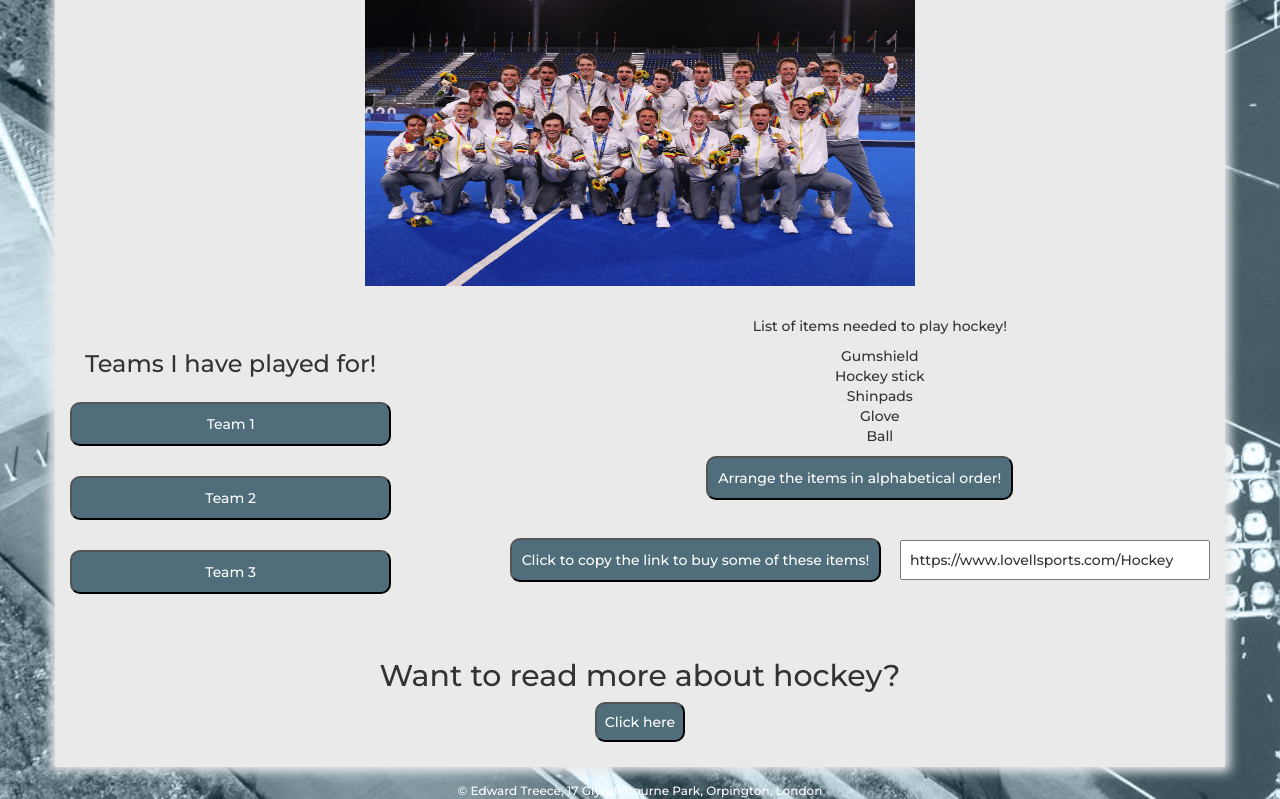
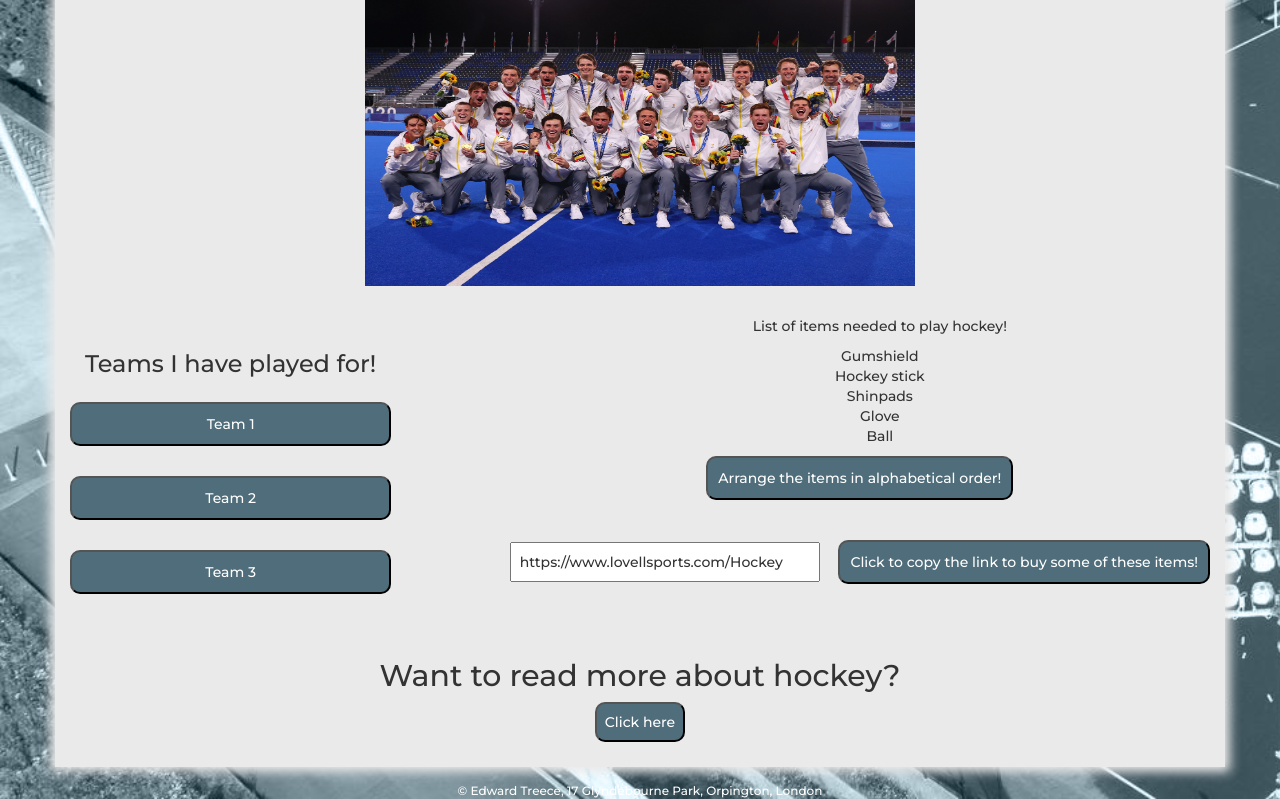
Before and after one commit to Treecey98/hockey-information-page, a plain HTML site: page hockey_page_files/index.html in a window 1280 px wide. Shown: the part 273-1072 px from the top of the page. Drawn offline with nearby package versions, Linux system fonts and the light colour scheme.

Commit message:
Changed order of button and input box
When page minimised the input is now above the button - looks better

```diff
--- a/hockey_page_files/index.html
+++ b/hockey_page_files/index.html
@@ -61,9 +61,9 @@
           <button id="alphabetical-ordering" class="">Arrange the items in alphabetical order!</button>
         </div>
         <div style="margin-top: 15px;">
-          <button id ="copy-button">Click to copy the link to buy some of these items!</button>
-          <input type="text" value="https://www.lovellsports.com/Hockey" id="text-to-copy" size="35" style="margin-left: 15px; padding: 8px; margin-top: 25px;"
+          <input type="text" value="https://www.lovellsports.com/Hockey" id="text-to-copy" size="35" style="padding: 8px;"
             readonly>
+          <button id ="copy-button" style="margin-left: 15px; margin-top: 25px;">Click to copy the link to buy some of these items!</button>
         </div>
       </div>
     </div>
```
